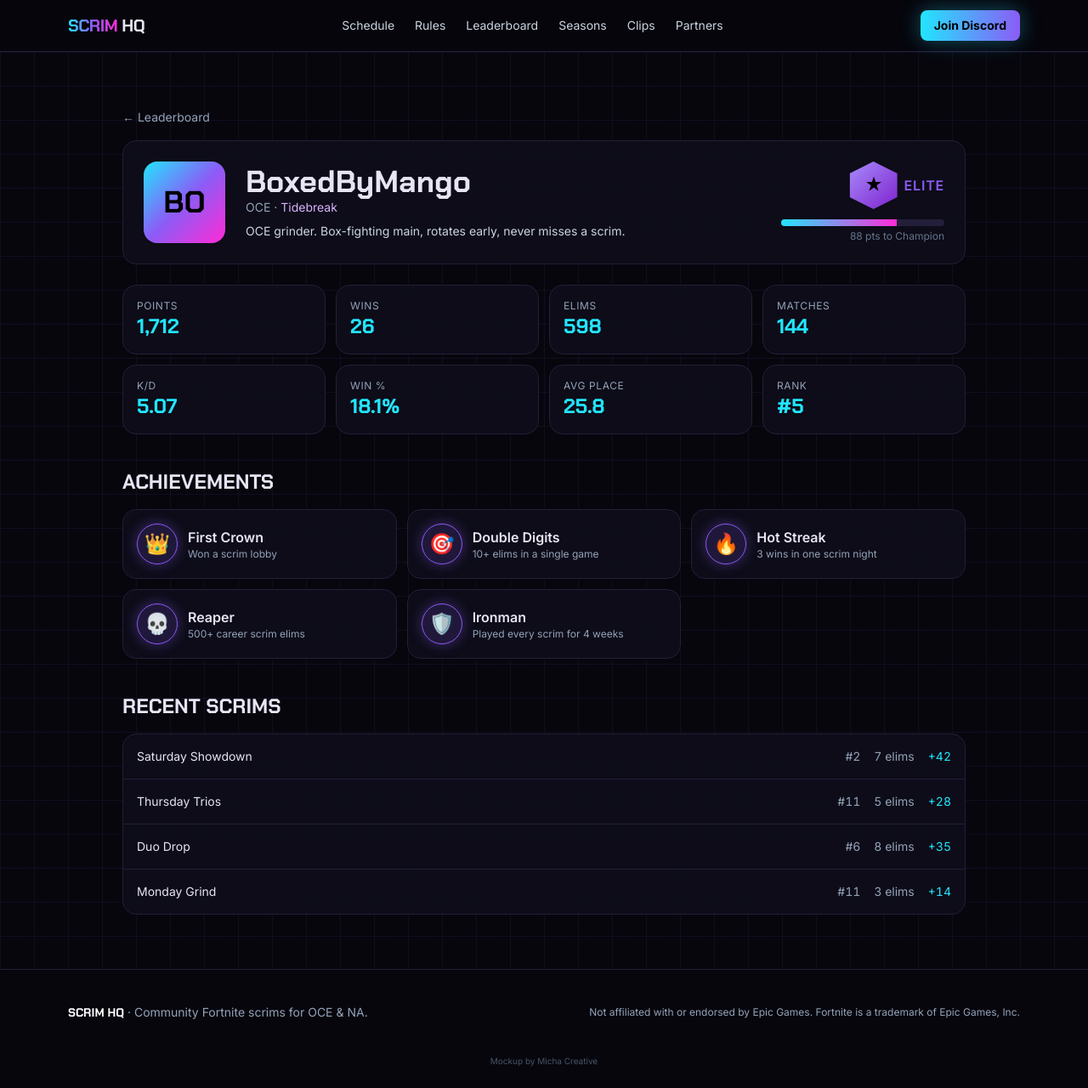
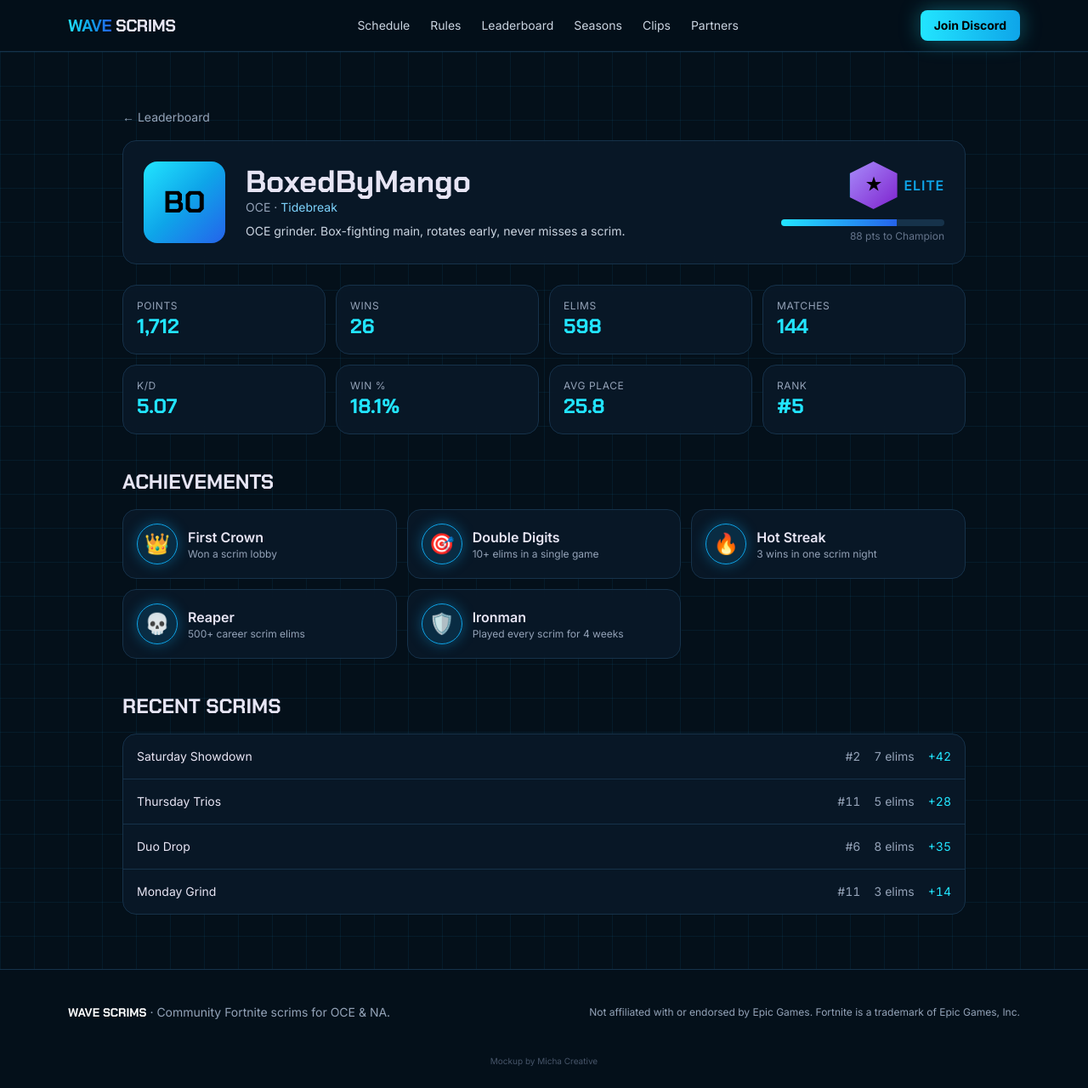
Before and after one commit to CHICKgamer9/scrim-hq, a Next.js app: page /players/BoxedByMango in a window 1280 px wide. Shown: the whole page at 85% size. Built offline with nearby package versions, Linux system fonts and the light colour scheme.

Commit message:
Rebrand to Wave Scrims with ocean colour palette

```diff
--- a/app/globals.css
+++ b/app/globals.css
@@ -2,9 +2,9 @@
 @tailwind components;
 @tailwind utilities;
 html { scroll-behavior: smooth; }
-body { background: #07060d; color: #e7e5f4; }
-.grid-bg { background-image: linear-gradient(rgba(139,92,246,.08) 1px, transparent 1px), linear-gradient(90deg, rgba(139,92,246,.08) 1px, transparent 1px); background-size: 40px 40px; }
-.text-gradient { background: linear-gradient(90deg,#22e5ff,#8b5cf6,#ff2bd6); -webkit-background-clip: text; background-clip: text; color: transparent; }
+body { background: #04101a; color: #e7e5f4; }
+.grid-bg { background-image: linear-gradient(rgba(14,165,233,.08) 1px, transparent 1px), linear-gradient(90deg, rgba(14,165,233,.08) 1px, transparent 1px); background-size: 40px 40px; }
+.text-gradient { background: linear-gradient(90deg,#22e5ff,#0ea5e9,#2563eb); -webkit-background-clip: text; background-clip: text; color: transparent; }
 .card { @apply rounded-2xl border border-line bg-panel/80 backdrop-blur; }
 .chip { @apply rounded-full border px-3 py-1 text-xs font-semibold uppercase tracking-wider transition; }
 .section { @apply mx-auto max-w-6xl px-4 py-16 sm:py-20; }
--- a/app/layout.tsx
+++ b/app/layout.tsx
@@ -6,12 +6,12 @@ import Footer from "@/components/Footer";
 const sans = Inter({ subsets: ["latin"], variable: "--font-sans" });
 const display = Chakra_Petch({ subsets: ["latin"], weight: ["500", "700"], variable: "--font-display" });
 export const metadata: Metadata = {
-  title: { default: "Scrim HQ | Fortnite Scrims for OCE & NA", template: "%s | Scrim HQ" },
+  title: { default: "Wave Scrims | Fortnite Scrims for OCE & NA", template: "%s | Wave Scrims" },
   description: "Daily community Fortnite scrims for OCE and NA. Solos, Duos and Trios, ranked leaderboards, seasons and clip of the week.",
-  openGraph: { title: "Scrim HQ", description: "Daily Fortnite scrims, leaderboards and seasons for OCE & NA.", type: "website" },
-  twitter: { card: "summary", title: "Scrim HQ" },
+  openGraph: { title: "Wave Scrims", description: "Daily Fortnite scrims, leaderboards and seasons for OCE & NA.", type: "website" },
+  twitter: { card: "summary", title: "Wave Scrims" },
 };
-export const viewport: Viewport = { themeColor: "#07060d" };
+export const viewport: Viewport = { themeColor: "#04101a" };
 export default function RootLayout({ children }: { children: React.ReactNode }) {
   return (
     <html lang="en" className={`${sans.variable} ${display.variable}`}>
--- a/app/page.tsx
+++ b/app/page.tsx
@@ -75,7 +75,7 @@ export default function Home() {
           <div className="grid min-w-[720px] grid-cols-3 gap-6">
             {bracket.map((r) => (
               <div key={r.round} className="flex flex-col justify-around gap-4">
-                <p className="text-center text-xs font-semibold uppercase tracking-[.2em] text-purple-300">{r.round}</p>
+                <p className="text-center text-xs font-semibold uppercase tracking-[.2em] text-sky-300">{r.round}</p>
                 {r.matches.map((m, i) => {
                   const live = m.sa === 0 && m.sb === 0;
                   return (
--- a/app/players/[tag]/page.tsx
+++ b/app/players/[tag]/page.tsx
@@ -7,7 +7,7 @@ import TierBadge from "@/components/TierBadge";
 export function generateStaticParams() { return players.map((p) => ({ tag: p.tag })); }
 export function generateMetadata({ params }: { params: { tag: string } }): Metadata {
   const p = getPlayer(params.tag);
-  return { title: p ? `${p.tag} · Player Profile` : "Player not found", description: p ? `${p.tag}'s Scrim HQ stats: ${p.points} pts, ${p.wins} wins, ${p.kills} elims.` : undefined };
+  return { title: p ? `${p.tag} · Player Profile` : "Player not found", description: p ? `${p.tag}'s Wave Scrims stats: ${p.points} pts, ${p.wins} wins, ${p.kills} elims.` : undefined };
 }
 
 export default function PlayerPage({ params }: { params: { tag: string } }) {
@@ -27,7 +27,7 @@ export default function PlayerPage({ params }: { params: { tag: string } }) {
           <div className="grid h-24 w-24 shrink-0 place-items-center rounded-2xl bg-gradient-to-br from-cyan-neon via-purple-neon to-magenta-neon font-display text-4xl font-black text-black">{p.tag.slice(0, 2).toUpperCase()}</div>
           <div className="flex-1">
             <h1 className="font-display text-4xl font-black">{p.tag}</h1>
-            <p className="text-sm text-slate-400">{p.region}{p.team && <> · <span className="text-purple-300">{p.team}</span></>}</p>
+            <p className="text-sm text-slate-400">{p.region}{p.team && <> · <span className="text-sky-300">{p.team}</span></>}</p>
             <p className="mt-2 text-sm text-slate-300">{p.bio}</p>
           </div>
           <div className="sm:text-right">
@@ -43,7 +43,7 @@ export default function PlayerPage({ params }: { params: { tag: string } }) {
         <div className="mt-4 grid grid-cols-2 gap-3 sm:grid-cols-3">
           {p.achievements.map((a) => { const i = achievementInfo[a]; return (
             <div key={a} className="card flex items-center gap-3 p-4">
-              <span className="grid h-12 w-12 place-items-center rounded-full border border-purple-neon bg-purple-neon/15 text-2xl shadow-[0_0_16px_rgba(139,92,246,.4)]">{i.icon}</span>
+              <span className="grid h-12 w-12 place-items-center rounded-full border border-purple-neon bg-purple-neon/15 text-2xl shadow-[0_0_16px_rgba(14,165,233,.4)]">{i.icon}</span>
               <div><p className="font-semibold">{i.label}</p><p className="text-xs text-slate-400">{i.desc}</p></div>
             </div>); })}
         </div>
--- a/components/Footer.tsx
+++ b/components/Footer.tsx
@@ -2,7 +2,7 @@ export default function Footer() {
   return (
     <footer className="border-t border-line">
       <div className="mx-auto flex max-w-6xl flex-col gap-3 px-4 py-10 text-sm text-slate-400 sm:flex-row sm:items-center sm:justify-between">
-        <p><span className="font-display font-black text-white">SCRIM HQ</span> · Community Fortnite scrims for OCE &amp; NA.</p>
+        <p><span className="font-display font-black text-white">WAVE SCRIMS</span> · Community Fortnite scrims for OCE &amp; NA.</p>
         <p className="text-xs">Not affiliated with or endorsed by Epic Games. Fortnite is a trademark of Epic Games, Inc.</p>
       </div>
       <p className="pb-6 text-center text-[10px] text-slate-600">Mockup by Micha Creative</p>
--- a/components/Nav.tsx
+++ b/components/Nav.tsx
@@ -7,7 +7,7 @@ export default function Nav() {
   return (
     <header className="sticky top-0 z-50 border-b border-line bg-bg/80 backdrop-blur">
       <nav className="mx-auto flex max-w-6xl items-center justify-between px-4 py-3">
-        <Link href="/" className="font-display text-xl font-black tracking-tight"><span className="text-gradient">SCRIM</span> HQ</Link>
+        <Link href="/" className="font-display text-xl font-black tracking-tight"><span className="text-gradient">WAVE</span> SCRIMS</Link>
         <div className="hidden gap-6 text-sm text-slate-300 md:flex">
           {links.map(([l, h]) => <Link key={h} href={h} className="hover:text-cyan-neon">{l}</Link>)}
         </div>
--- a/components/Schedule.tsx
+++ b/components/Schedule.tsx
@@ -48,11 +48,11 @@ export default function Schedule() {
               <div className="mt-1 flex flex-wrap gap-2 text-xs">
                 <span className="rounded bg-cyan-neon/10 px-2 py-0.5 text-cyan-neon">{s.region}</span>
                 <span className="rounded bg-magenta-neon/10 px-2 py-0.5 text-magenta-neon">{s.mode}</span>
-                <span className="rounded bg-purple-neon/10 px-2 py-0.5 text-purple-300">{s.games} games</span>
+                <span className="rounded bg-purple-neon/10 px-2 py-0.5 text-sky-300">{s.games} games</span>
               </div>
             </div>
             <div className="col-span-2 flex items-center gap-2 text-xs text-slate-400 sm:col-span-1">Min tier <TierBadge tier={s.minTier} /></div>
-            <a href="#" className="col-span-2 rounded-lg border border-purple-neon px-4 py-2 text-center text-sm font-semibold text-purple-200 hover:bg-purple-neon/20 sm:col-span-1">Register</a>
+            <a href="#" className="col-span-2 rounded-lg border border-purple-neon px-4 py-2 text-center text-sm font-semibold text-sky-200 hover:bg-purple-neon/20 sm:col-span-1">Register</a>
           </div>
         ))}
       </div>
--- a/lib/data.ts
+++ b/lib/data.ts
@@ -32,8 +32,8 @@ export const tiers: { name: Tier; min: number; color: string; glow: string }[] =
   { name: "Gold", min: 600, color: "from-yellow-300 to-amber-500", glow: "#facc15" },
   { name: "Platinum", min: 900, color: "from-teal-200 to-cyan-500", glow: "#5eead4" },
   { name: "Diamond", min: 1200, color: "from-sky-300 to-blue-600", glow: "#38bdf8" },
-  { name: "Elite", min: 1500, color: "from-violet-400 to-purple-700", glow: "#8b5cf6" },
-  { name: "Champion", min: 1800, color: "from-pink-400 to-rose-600", glow: "#ff2bd6" },
+  { name: "Elite", min: 1500, color: "from-violet-400 to-purple-700", glow: "#0ea5e9" },
+  { name: "Champion", min: 1800, color: "from-pink-400 to-rose-600", glow: "#2563eb" },
   { name: "Unreal", min: 2100, color: "from-cyan-300 via-purple-500 to-fuchsia-500", glow: "#22e5ff" },
 ];
 export function tierFor(points: number): Tier {
--- a/tailwind.config.ts
+++ b/tailwind.config.ts
@@ -2,9 +2,9 @@ import type { Config } from "tailwindcss";
 const config: Config = {
   content: ["./app/**/*.{ts,tsx}", "./components/**/*.{ts,tsx}", "./lib/**/*.ts"],
   theme: { extend: {
-    colors: { bg: "#07060d", panel: "#100e1c", line: "#231f3a", cyan: { neon: "#22e5ff" }, magenta: { neon: "#ff2bd6" }, purple: { neon: "#8b5cf6" } },
+    colors: { bg: "#04101a", panel: "#0a1a2a", line: "#16324a", cyan: { neon: "#22e5ff" }, magenta: { neon: "#2563eb" }, purple: { neon: "#0ea5e9" } },
     fontFamily: { display: ["var(--font-display)", "system-ui", "sans-serif"], sans: ["var(--font-sans)", "system-ui", "sans-serif"] },
-    boxShadow: { neon: "0 0 24px rgba(34,229,255,.35)", pink: "0 0 24px rgba(255,43,214,.35)" },
+    boxShadow: { neon: "0 0 24px rgba(34,229,255,.35)", pink: "0 0 24px rgba(37,99,235,.35)" },
   } },
   plugins: [],
 };
```
Also changed, not shown: app/icon.svg, 1 other file (tests, documents, lock files or other folders).
